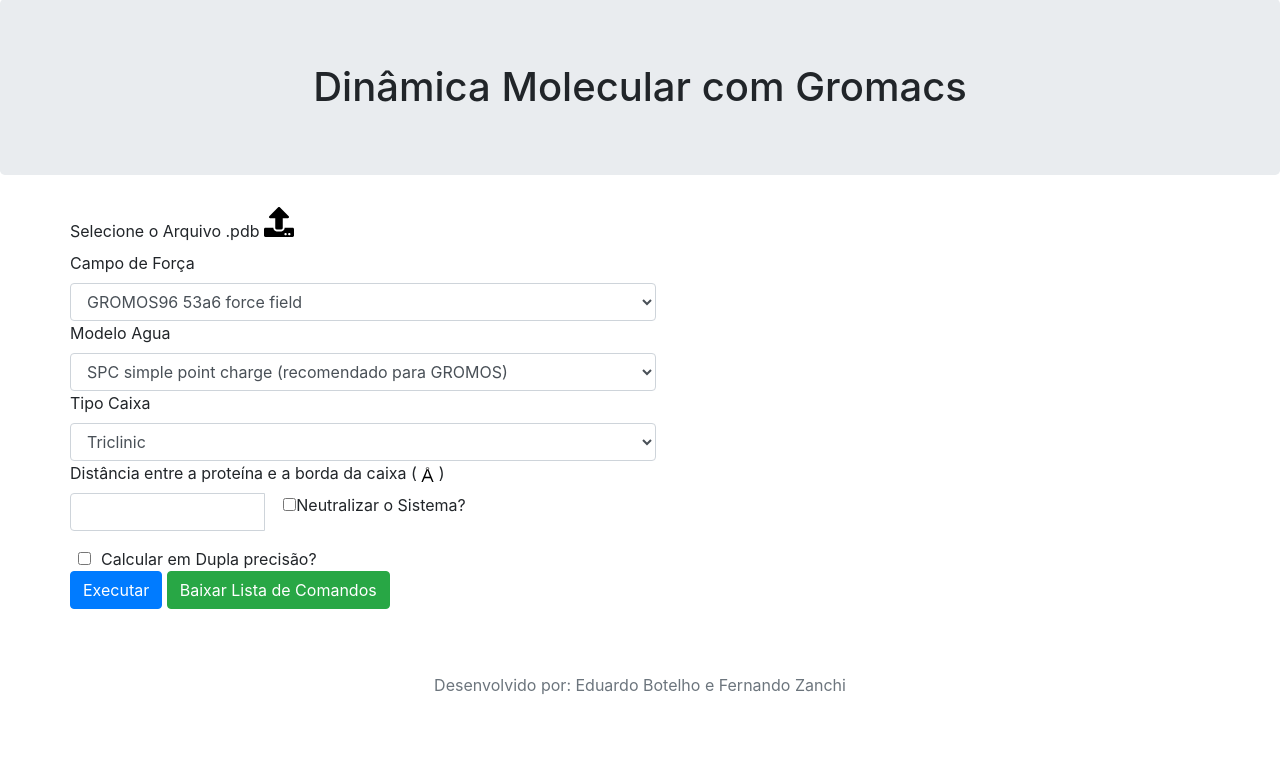
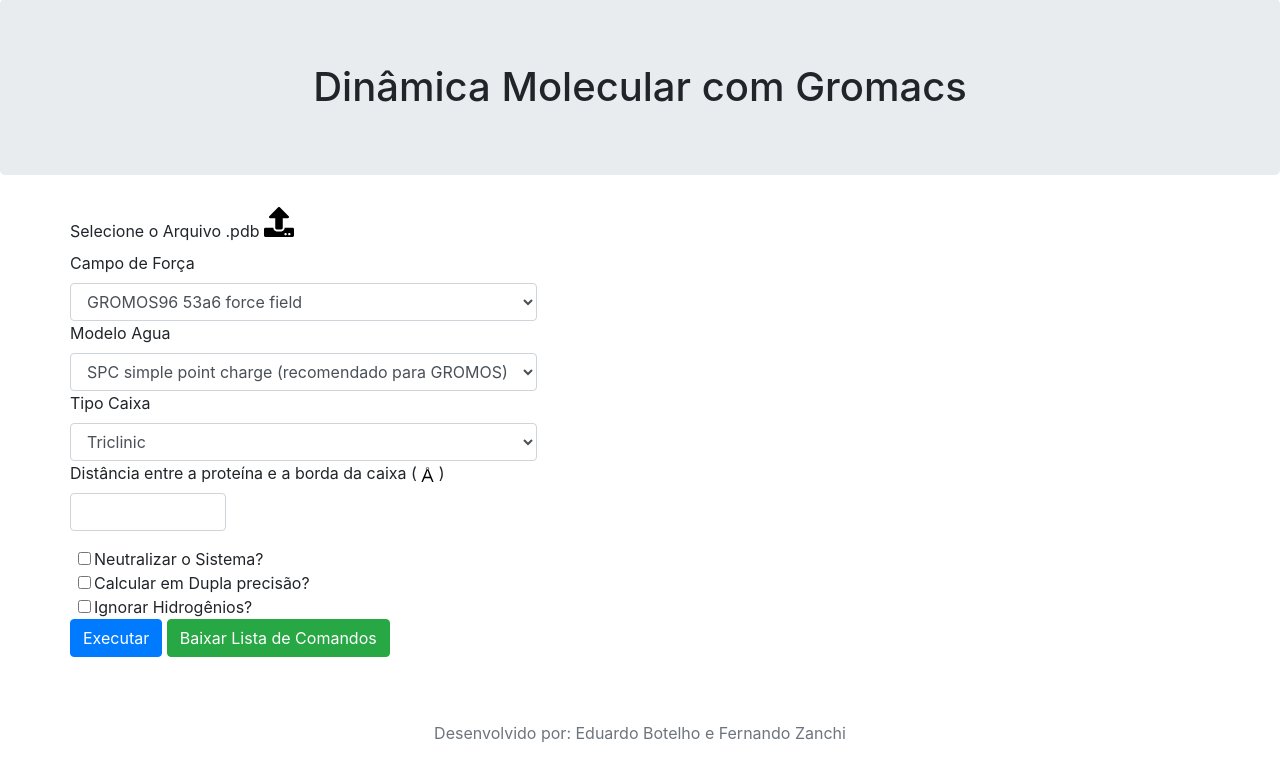
Before and after one commit to botelhoeduardo/visualdynamics, a Flask app: page / in a window 1280 px wide. Shown: the part 53-814 px from the top of the page. Before the commit the page ends 747 px from the top, so only its background shows below. Run offline with Flask 2, Linux system fonts and the light colour scheme; the visitor is signed in with stand-in values (Sample User, id 1); some libraries are stand-ins or nearby versions.

Commit message:
added ignore hidrogens, changing the directory from /tmp to HOME, added upload folder to Config because the routes was kinda difficult implement without that

```diff
--- a/app/config.py
+++ b/app/config.py
@@ -6,3 +6,4 @@ class Config(object):
     SQLALCHEMY_DATABASE_URI = os.environ.get('DATABASE_URL') or \
         'sqlite:///' + os.path.join(basedir, 'app.db')
     SQLALCHEMY_TRACK_MODIFICATIONS = False
+    UPLOAD_FOLDER = os.path.expanduser('~') + '/VDfiles/'
--- a/app/templates/index.html
+++ b/app/templates/index.html
@@ -57,14 +57,19 @@
         </label>
         <div class="input-group mb-3">
             <input class="form-control col-4 input-sm" type="number" min="0" name="distanciacaixa" id="distanciacaixa">
-
-                <input class="form-check-input mx-auto col-9" type="checkbox" name="neutralize" id="neutralize">
-                <label class="form-check-label ml-3 col-6" for="neutralize">Neutralizar o Sistema?</label>
-
         </div>
+        <div>
+        <input class="form-check-input ml-2" type="checkbox" name="neutralize" id="neutralize">
+        <label class="form-check-label ml-4" for="neutralize">Neutralizar o Sistema?</label>
+        </div>
+        <div>
         <input class="form-check-input ml-2" type="checkbox" name="double" id="double">
-        <label class="form-check-label col-12 ml-3" for="double">Calcular em Dupla precisão?</label>
-
+        <label class="form-check-label ml-4" for="double">Calcular em Dupla precisão?</label>
+        </div>
+        <div>
+        <input class="form-check-input ml-2" type="checkbox" name="ignore" id="ignore">
+        <label class="form-check-label ml-4" for="ignore">Ignorar Hidrogênios?</label>
+        </div>
         <input type="submit" class="btn btn-primary" value="Executar" name="execute">
         <input type="submit" class="btn btn-success" value="Baixar Lista de Comandos" name="execute">
     </form>
```
Also changed, not shown: app/generate.py (+8 -5 lines), app/routes.py (+4 -3 lines). Lines whose indentation alone changed are shown as unchanged.
